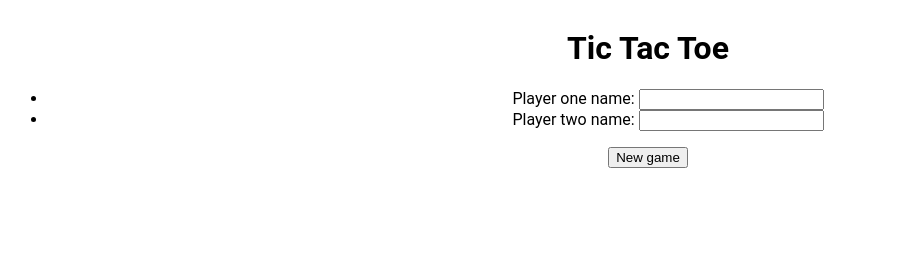
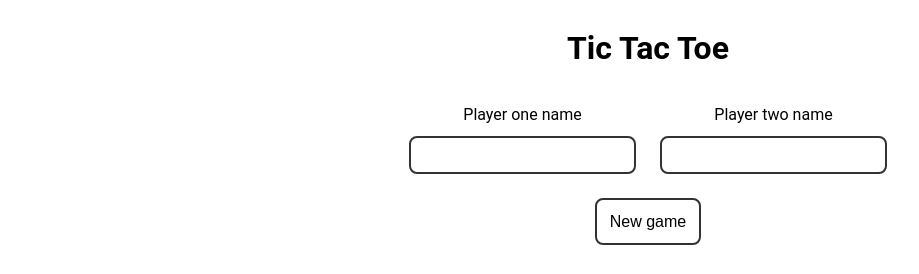
Before and after one commit to swos13/tic-tac-toe, a plain HTML site: page index.html in a window 1280 px wide. Shown: the whole page, without its empty margins (0-919 px from the left). Drawn offline with Linux system fonts and the light colour scheme.

Commit message:
Style inputs

```diff
--- a/index.html
+++ b/index.html
@@ -10,20 +10,18 @@
     <script src="./script.js" defer></script>
     <div class="header">
         <h1>Tic Tac Toe</h1>
-        <span class="result-message"></span>
         <ul class="names">
             <li>
-                <label for="name-one">Player one name:</label>
+                <label for="name-one">Player one name</label>
                 <input type="text" id="name-one">
             </li>
             <li>
-                <label for="name-two">Player two name:</label>
+                <label for="name-two">Player two name</label>
                 <input type="text" id="name-two">
             </li>
         </ul>
-        <div class="buttons">
-            <button class="new">New game</button>
-        </div>
+        <button class="new">New game</button>
+        <span class="result-message"></span>
     </div>
     <div class="game-container">
 
--- a/style.css
+++ b/style.css
@@ -13,10 +13,50 @@ body {
 
 .header {
     text-align: center;
+    display: flex;
+    flex-direction: column;
+    align-items: center;
 }
 
 .result-message {
     height: 32px;
+}
+
+.header > ul {
+    list-style: none;
+    padding: 0;
+    display: flex;
+    justify-content: center;
+    gap: 24px;
+}
+
+.names > li {
+    display: flex;
+    flex-direction: column;
+}
+
+.names > li > input {
+    font-size: 1.0rem;
+    margin-top: 12px;
+    padding: 0.5rem;
+    margin-bottom: 8px;
+    border-radius: 8px;
+}
+
+.names input, .new {
+    border: 2px solid #333333;
+    border-radius: 8px;
+}
+
+.header > .new {
+    background-color: white;
+    font-size: 1rem;
+    padding: 0.8rem;
+    margin-bottom: 2rem;
+}
+
+.header > .new:active {
+    background-color: #bebebe;
 }
 
 .game-container {
```
